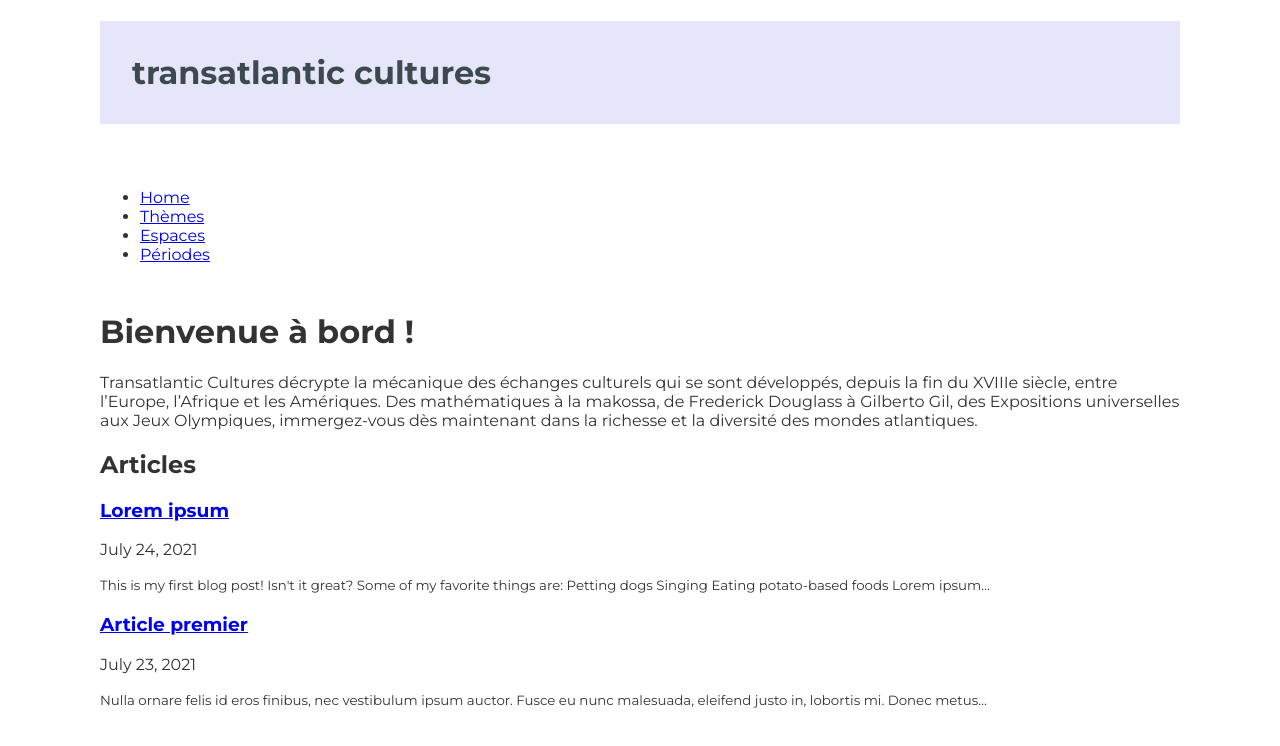
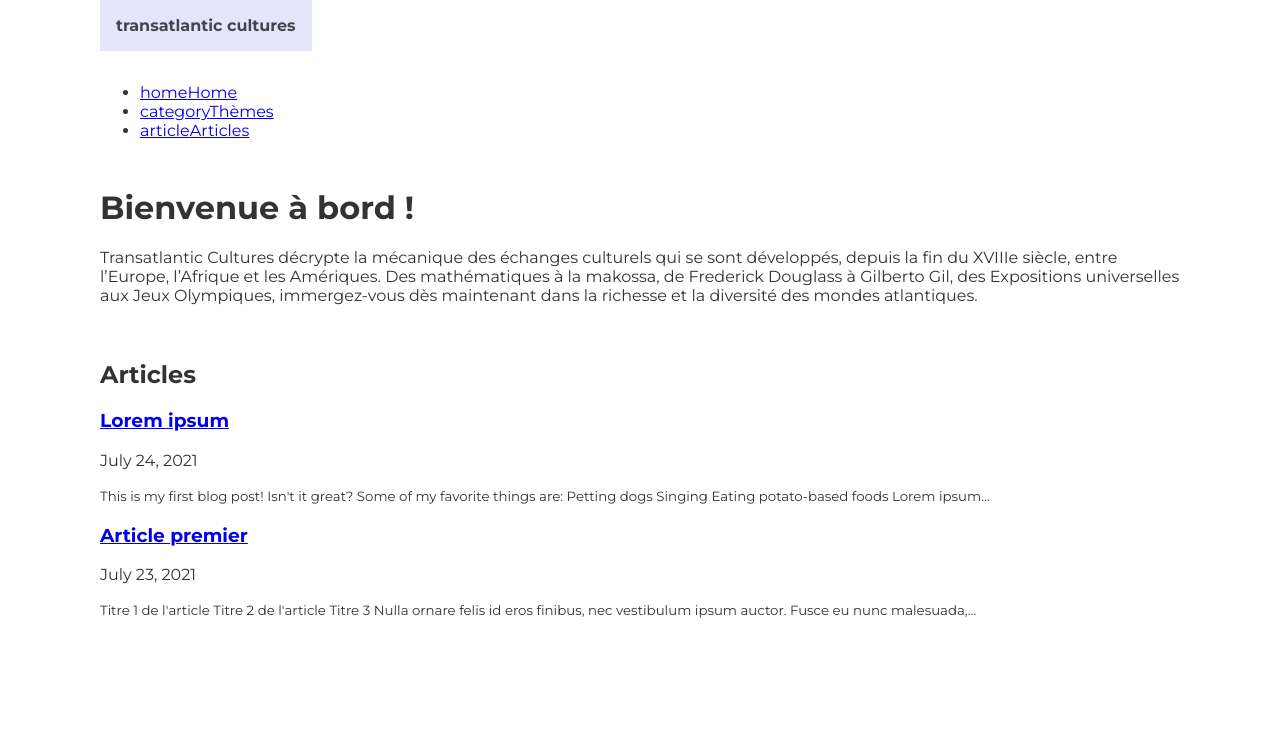
Before and after one commit to p0lycarpio/tracs-gatsby, a Gatsby site: page / in a window 1280 px wide. Built offline with nearby package versions, Linux system fonts and the light colour scheme; Gatsby itself is replaced by a stand-in of ours.

Commit message:
various fixes

```diff
--- a/src/articles/article-1/index.mdx
+++ b/src/articles/article-1/index.mdx
@@ -3,4 +3,8 @@
 date: "2021-07-23"
 ---
 
+# Titre 1 de l'article
+## Titre 2 de l'article
+### Titre 3
+
 Nulla ornare felis id eros finibus, nec vestibulum ipsum auctor. Fusce eu nunc malesuada, eleifend justo in, lobortis mi. Donec metus augue, mollis vel lobortis id, bibendum et elit. Maecenas dictum purus volutpat velit feugiat pretium. Sed varius velit auctor felis euismod egestas. Nunc ornare magna eu dolor euismod, tempor lacinia nulla fermentum. Pellentesque luctus magna neque, nec volutpat ex condimentum nec. Praesent quam purus, maximus sit amet lobortis et, auctor in sem. Aenean auctor ipsum nibh, et luctus orci bibendum in. Nulla luctus eget tortor non laoreet. Donec eu ex non ipsum faucibus vulputate nec rhoncus lacus. Pellentesque habitant morbi tristique senectus et netus et malesuada fames ac turpis egestas. Aliquam laoreet eros porta arcu suscipit eleifend. Praesent ultricies maximus sapien, quis volutpat felis eleifend ac. Curabitur faucibus luctus magna in auctor. Curabitur quis arcu aliquet, laoreet elit vitae, tincidunt dui.
--- a/src/components/layout.js
+++ b/src/components/layout.js
@@ -1,9 +1,6 @@
 import * as React from 'react'
 import { useStaticQuery, graphql } from 'gatsby'
-import {
-  container,
-  heading,
-} from './layout.module.scss'
+import { container, heading } from './layout.module.scss'
 import Nav from './nav/nav.js'
 
 const Layout = ({ pageTitle, children }) => {
@@ -20,7 +17,7 @@
   return (
     <div className={container}>
       <title>{pageTitle}</title>
-      <h1 className={heading}>{data.site.siteMetadata.title}</h1>
+      <span className={heading}>{data.site.siteMetadata.title}</span>
       <Nav></Nav>
       <main>
         {children}
--- a/src/components/nav/nav.js
+++ b/src/components/nav/nav.js
@@ -10,19 +10,18 @@
 const menuLinks = [
   {
     name: 'Home',
-    link: '/'
+    link: '/',
+    icon: 'home'
   },
   {
     name: 'Thèmes',
-    link: '/page-2'
+    link: '/themes',
+    icon: 'category'
   },
   {
-    name: 'Espaces',
-    link: '/page-3'
-  },
-  {
-    name: 'Périodes',
-    link: '/page-4'
+    name: 'Articles',
+    link: '/articles',
+    icon: 'article'
   },
 ]
 
@@ -32,8 +31,8 @@
       <ul className={navLinks}>
         {menuLinks.map(link =>
           <li className={navLinkItem}>
-
             <Link to={link.link} className={navLinkText}>
+            <span>{link.icon}</span>
               {link.name}
             </Link>
           </li>
--- a/src/pages/index.js
+++ b/src/pages/index.js
@@ -8,7 +8,7 @@
       <Layout pageTitle="Bienvenue">
         <h1>Bienvenue à bord !</h1>
         <p>Transatlantic Cultures décrypte la mécanique des échanges culturels qui se sont développés, depuis la fin du XVIIIe siècle, entre l’Europe, l’Afrique et les Amériques. Des mathématiques à la makossa, de Frederick Douglass à Gilberto Gil, des Expositions universelles aux Jeux Olympiques, immergez-vous dès maintenant dans la richesse et la diversité des mondes atlantiques.</p>
-
+        <br></br>
         <h2>Articles</h2>
         <ArticleList />
       </Layout>
```
Also changed, not shown: src/pages/articles/{mdx.slug}.js (+6 -1 lines).
